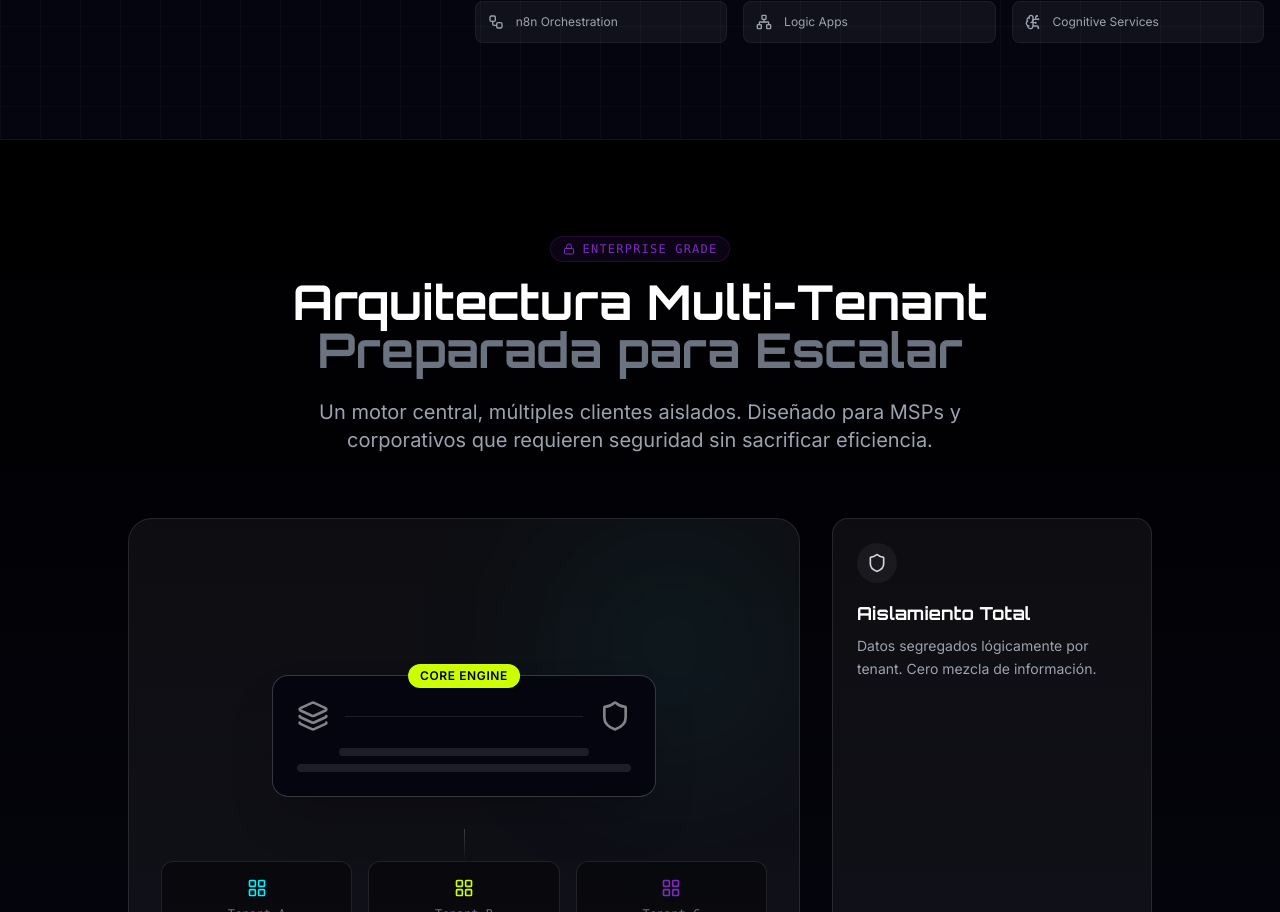
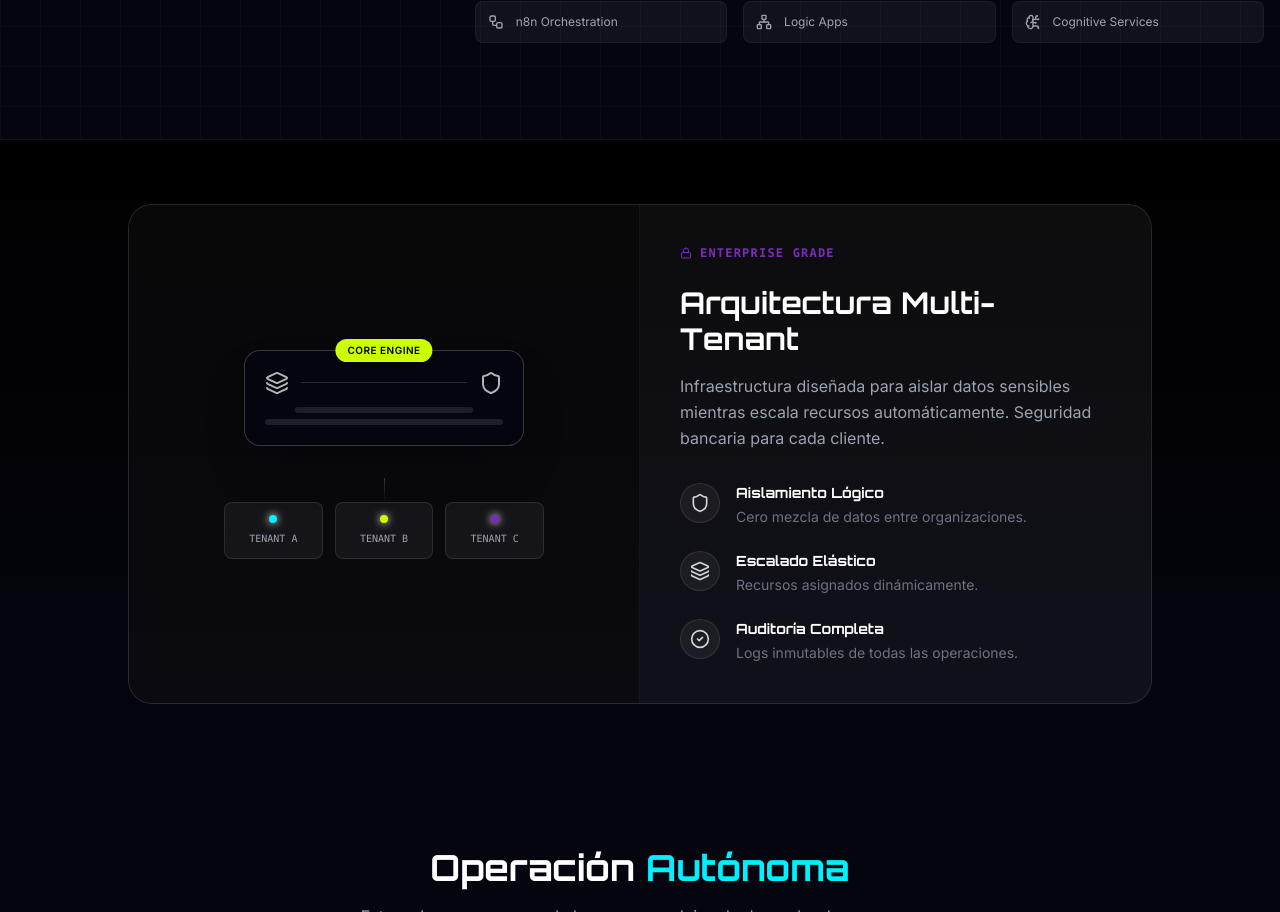
Before and after one commit to JhamfGit/jhamf-group-landing, a React (Vite) app: page /blueprint in a window 1280 px wide. Shown: the part 1888-2800 px from the top of the page. Built offline with nearby package versions, Linux system fonts and the light colour scheme.

Commit message:
Arquitectura multi

```diff
--- a/src/components/blueprint/MultitenantSection.tsx
+++ b/src/components/blueprint/MultitenantSection.tsx
@@ -3,87 +3,86 @@ import { motion } from 'framer-motion';
 
 const MultitenantSection = () => {
     return (
-        <section className="py-24 bg-gradient-to-b from-black to-obsidian border-t border-white/5 overflow-hidden">
+        <section className="py-16 bg-gradient-to-b from-black to-obsidian border-t border-white/5 overflow-hidden">
             <div className="container mx-auto px-4">
-                <div className="flex flex-col items-center text-center mb-16">
-                    <div className="inline-flex items-center gap-2 mb-4 px-3 py-1 rounded-full bg-neon-purple/10 border border-neon-purple/20 text-neon-purple text-xs font-mono uppercase tracking-widest">
-                        <Lock className="w-3 h-3" />
-                        Enterprise Grade
-                    </div>
-                    <h2 className="text-3xl md:text-5xl font-bold font-display mb-6 text-white">
-                        Arquitectura Multi-Tenant <br />
-                        <span className="text-gray-500">Preparada para Escalar</span>
-                    </h2>
-                    <p className="text-xl text-gray-400 max-w-2xl">
-                        Un motor central, múltiples clientes aislados. Diseñado para MSPs y corporativos que requieren seguridad sin sacrificar eficiencia.
-                    </p>
-                </div>
+                {/* Unified Compact Container */}
+                <div className="max-w-5xl mx-auto bg-white/5 border border-white/10 rounded-3xl overflow-hidden relative">
+                    {/* Background Glow */}
+                    <div className="absolute top-0 right-0 w-96 h-96 bg-neon-cyan/5 rounded-full blur-[100px] -z-10" />
 
-                <div className="max-w-5xl mx-auto grid grid-cols-1 md:grid-cols-3 gap-8">
-                    {/* Diagram Column - The "Engine" */}
-                    <div className="md:col-span-2 bg-white/5 border border-white/10 rounded-3xl p-8 relative overflow-hidden group">
-                        <div className="absolute top-0 right-0 w-64 h-64 bg-neon-cyan/5 rounded-full blur-[80px]" />
+                    <div className="grid grid-cols-1 md:grid-cols-2 gap-0">
 
-                        <div className="flex flex-col items-center justify-center h-full relative z-10">
+                        {/* Left: Diagram (Darker Background) */}
+                        <div className="bg-black/40 p-10 flex flex-col items-center justify-center border-b md:border-b-0 md:border-r border-white/5">
                             {/* Central Engine */}
-                            <div className="w-full max-w-sm bg-obsidian border border-white/20 p-6 rounded-2xl shadow-2xl mb-8 relative">
-                                <div className="absolute -top-3 left-1/2 -translate-x-1/2 px-3 py-1 bg-neon-lime text-black text-xs font-bold rounded-full uppercase tracking-wider">
+                            <div className="w-full max-w-[280px] bg-obsidian border border-white/20 p-5 rounded-2xl shadow-2xl mb-8 relative">
+                                <div className="absolute -top-3 left-1/2 -translate-x-1/2 px-3 py-1 bg-neon-lime text-black text-[10px] font-bold rounded-full uppercase tracking-wider">
                                     Core Engine
                                 </div>
-                                <div className="flex justify-around items-center opacity-50 mb-4">
-                                    <Layers className="w-8 h-8 text-white" />
-                                    <div className="h-px bg-white/20 flex-1 mx-4" />
-                                    <Shield className="w-8 h-8 text-white" />
+                                <div className="flex justify-around items-center opacity-70 mb-3">
+                                    <Layers className="w-6 h-6 text-white" />
+                                    <div className="h-px bg-white/20 flex-1 mx-3" />
+                                    <Shield className="w-6 h-6 text-white" />
                                 </div>
-                                <div className="space-y-2">
-                                    <div className="h-2 bg-white/10 rounded-full w-3/4 mx-auto" />
-                                    <div className="h-2 bg-white/10 rounded-full w-full" />
+                                <div className="space-y-1.5">
+                                    <div className="h-1.5 bg-white/10 rounded-full w-3/4 mx-auto" />
+                                    <div className="h-1.5 bg-white/10 rounded-full w-full" />
                                 </div>
                             </div>
 
                             {/* Connection Lines */}
-                            <div className="w-px h-8 bg-gradient-to-b from-white/20 to-transparent" />
+                            <div className="w-px h-6 bg-gradient-to-b from-white/20 to-transparent" />
 
-                            {/* Tenants */}
-                            <div className="grid grid-cols-3 gap-4 w-full">
+                            {/* Tenants Grid */}
+                            <div className="grid grid-cols-3 gap-3 w-full max-w-[320px]">
                                 {[1, 2, 3].map((i) => (
                                     <motion.div
                                         key={i}
                                         initial={{ opacity: 0, y: 10 }}
                                         whileInView={{ opacity: 1, y: 0 }}
                                         transition={{ delay: i * 0.1 }}
-                                        className="bg-black/40 border border-white/10 p-4 rounded-xl flex flex-col items-center gap-2 hover:border-white/30 transition-colors"
+                                        className="bg-white/5 border border-white/10 p-3 rounded-lg flex flex-col items-center gap-2 hover:bg-white/10 transition-colors cursor-default"
                                     >
-                                        <LayoutGrid className={`w-5 h-5 ${i === 1 ? 'text-neon-cyan' : i === 2 ? 'text-neon-lime' : 'text-neon-purple'
-                                            }`} />
-                                        <span className="text-xs font-mono text-gray-500">Tenant {String.fromCharCode(64 + i)}</span>
-                                        <div className="flex gap-1 mt-1">
-                                            <div className="w-1 h-1 rounded-full bg-green-500 animate-pulse" />
-                                            <div className="w-1 h-1 rounded-full bg-green-500 animate-pulse delay-75" />
-                                        </div>
+                                        <div className={`w-2 h-2 rounded-full ${i === 1 ? 'bg-neon-cyan' : i === 2 ? 'bg-neon-lime' : 'bg-neon-purple'
+                                            } shadow-[0_0_8px_currentColor]`} />
+                                        <span className="text-[10px] font-mono text-gray-400 uppercase">Tenant {String.fromCharCode(64 + i)}</span>
                                     </motion.div>
                                 ))}
                             </div>
                         </div>
+
+                        {/* Right: Content (Lighter/Glass) */}
+                        <div className="p-10 flex flex-col justify-center">
+                            <div className="inline-flex items-center gap-2 mb-6 text-neon-purple text-xs font-mono uppercase tracking-widest font-bold">
+                                <Lock className="w-3 h-3" />
+                                Enterprise Grade
                             </div>
 
-                    {/* Features Column */}
-                    <div className="space-y-4">
-                        <FeatureCard
-                            title="Aislamiento Total"
-                            desc="Datos segregados lógicamente por tenant. Cero mezcla de información."
+                            <h2 className="text-3xl font-bold font-display mb-4 text-white">
+                                Arquitectura Multi-Tenant <br />
+                            </h2>
+                            <p className="text-gray-400 mb-8 leading-relaxed">
+                                Infraestructura diseñada para aislar datos sensibles mientras escala recursos automáticamente. Seguridad bancaria para cada cliente.
+                            </p>
+
+                            <ul className="space-y-6">
+                                <FeatureRow
                                     icon={Shield}
+                                    title="Aislamiento Lógico"
+                                    desc="Cero mezcla de datos entre organizaciones."
                                 />
-                        <FeatureCard
-                            title="Escalado Automático"
-                            desc="Infraestructura que crece con la demanda de cada cliente."
+                                <FeatureRow
                                     icon={Layers}
+                                    title="Escalado Elástico"
+                                    desc="Recursos asignados dinámicamente."
                                 />
-                        <FeatureCard
-                            title="Logs & Auditoría"
-                            desc="Trazabilidad completa de cada acción ejecutada por el sistema."
+                                <FeatureRow
                                     icon={CheckCircle2}
+                                    title="Auditoría Completa"
+                                    desc="Logs inmutables de todas las operaciones."
                                 />
+                            </ul>
+                        </div>
                     </div>
                 </div>
             </div>
@@ -91,14 +90,16 @@ const MultitenantSection = () => {
     );
 };
 
-const FeatureCard = ({ title, desc, icon: Icon }: any) => (
-    <div className="bg-white/5 border border-white/10 p-6 rounded-2xl hover:bg-white/10 transition-colors h-full">
-        <div className="w-10 h-10 rounded-full bg-white/5 flex items-center justify-center mb-4">
+const FeatureRow = ({ icon: Icon, title, desc }: any) => (
+    <li className="flex gap-4">
+        <div className="w-10 h-10 rounded-full bg-white/5 border border-white/10 flex items-center justify-center shrink-0">
             <Icon className="w-5 h-5 text-gray-300" />
         </div>
-        <h3 className="text-lg font-bold text-white mb-2">{title}</h3>
-        <p className="text-sm text-gray-400 leading-relaxed">{desc}</p>
+        <div>
+            <h4 className="text-white font-bold text-sm mb-1">{title}</h4>
+            <p className="text-sm text-gray-500">{desc}</p>
         </div>
+    </li>
 );
 
 export default MultitenantSection;
```
Lines whose indentation alone changed are shown as unchanged.
